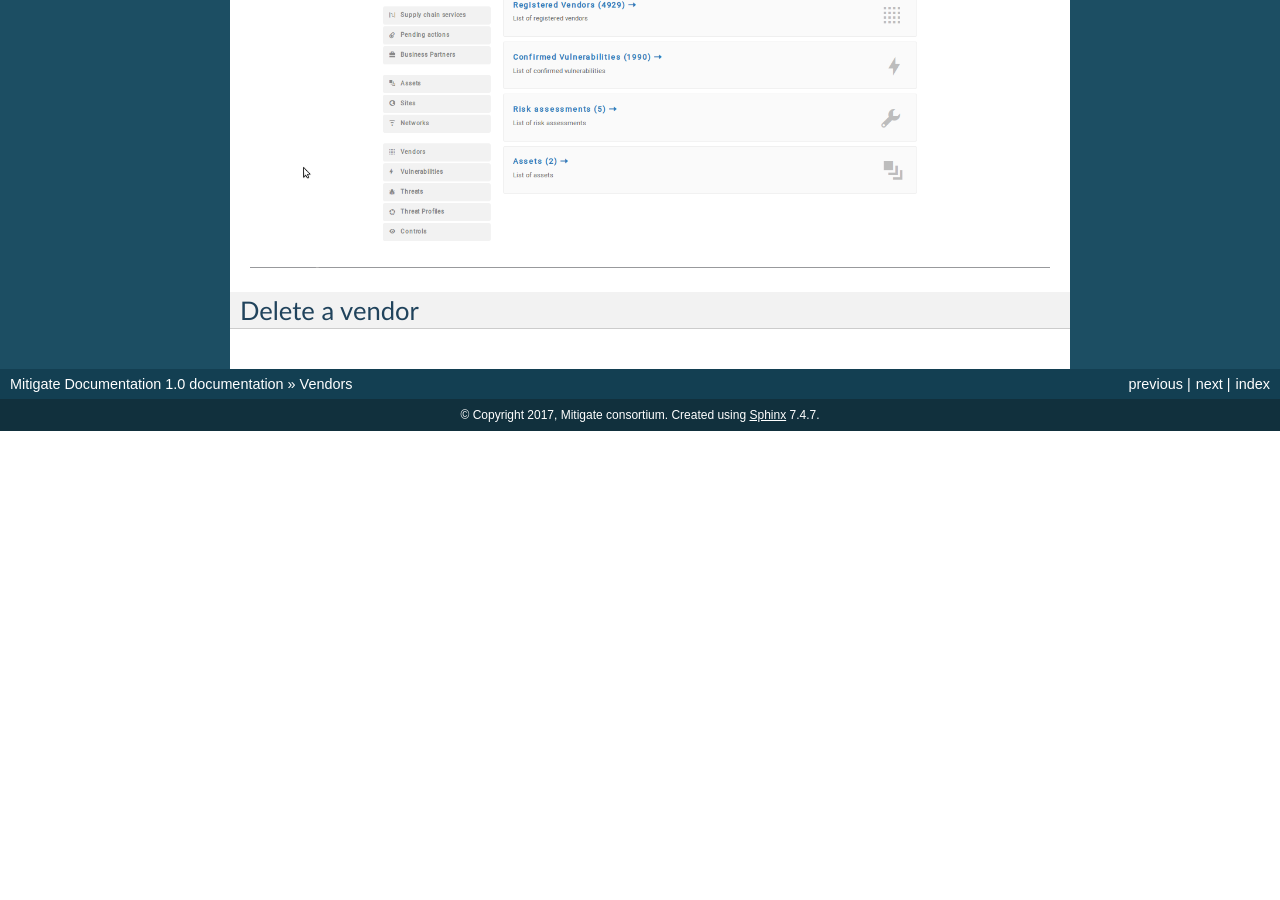
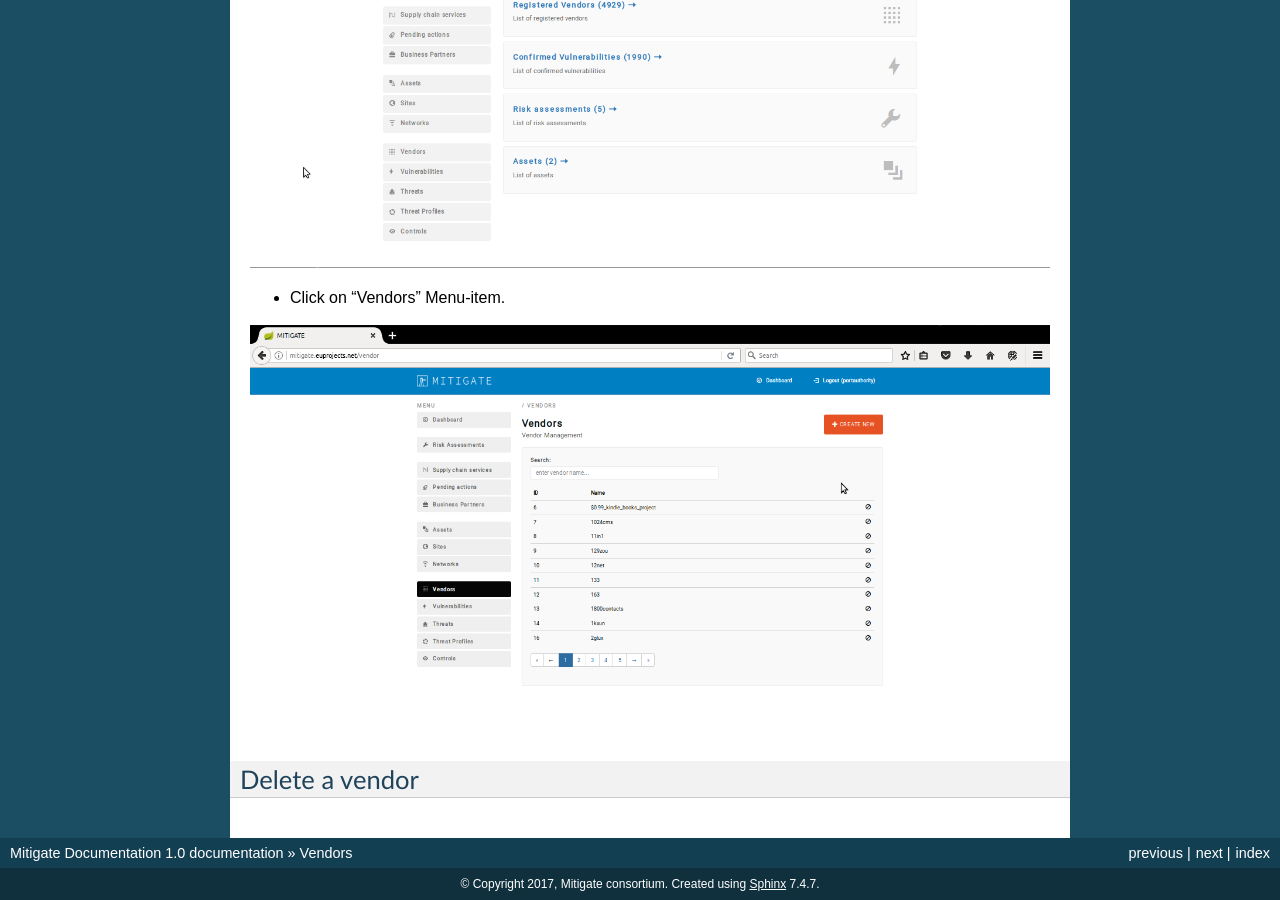
Before and after one commit to singularlogic/mitigate-documentation, a Sphinx documentation site: the page built from docs/e_vendor.rst, in a window 1280 px wide and 900 px high, scrolled down 5210 px. Built offline with Sphinx 7.4.7, drawn with Linux system fonts in a browser that asks for light colours; before the commit the page ends 5641 px from its top, so only the background shows below that.

Commit message:
Update e_vendor.rst

```diff
--- a/docs/e_vendor.rst
+++ b/docs/e_vendor.rst
@@ -58,5 +58,10 @@ Edit a vendor
 
 .. image:: assets/Log_4.png
 
+- Click on "Vendors" Menu-item.
+
+.. image:: assets/vl.png
+
+
 Delete a vendor
 ------------
```
